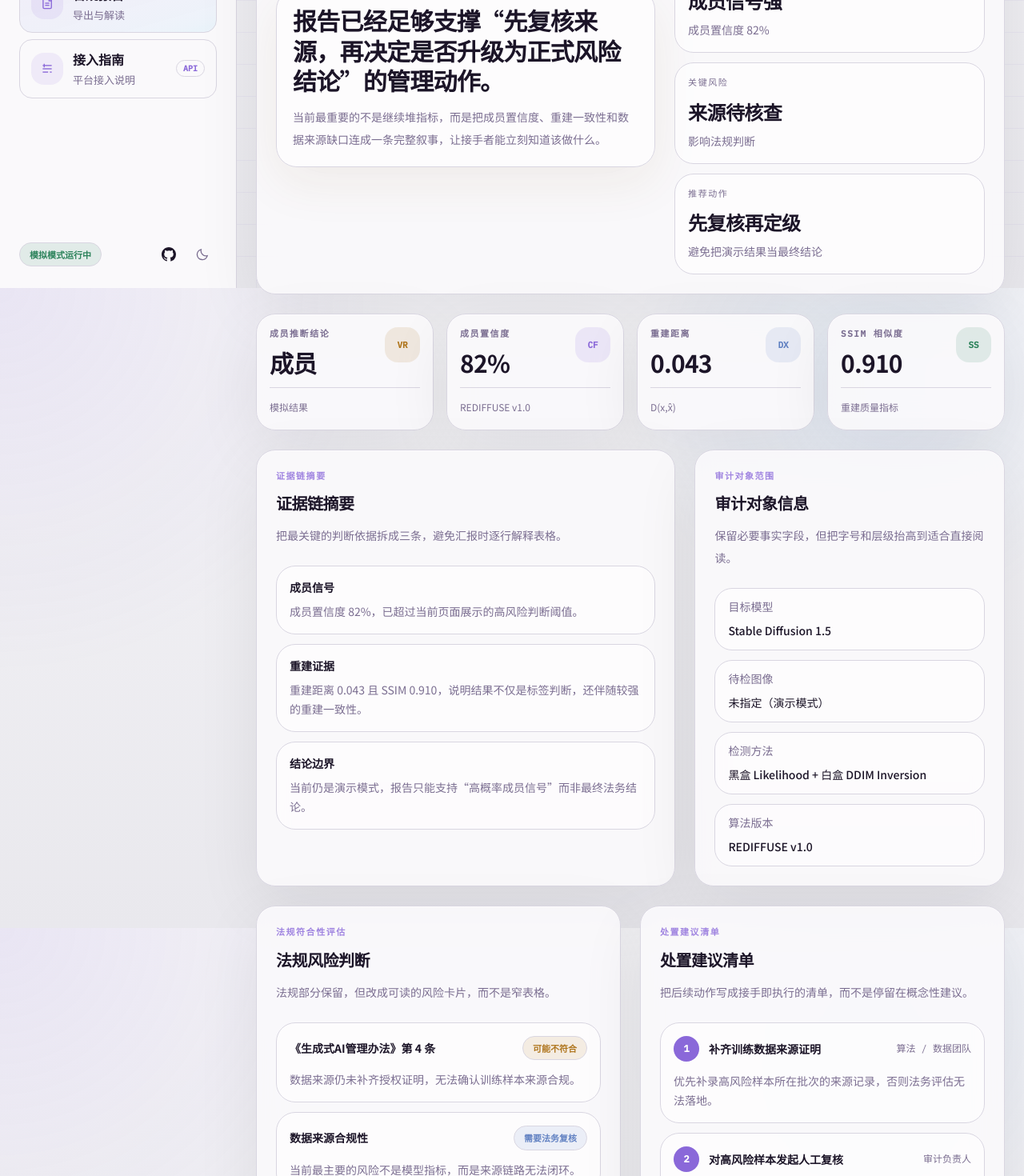
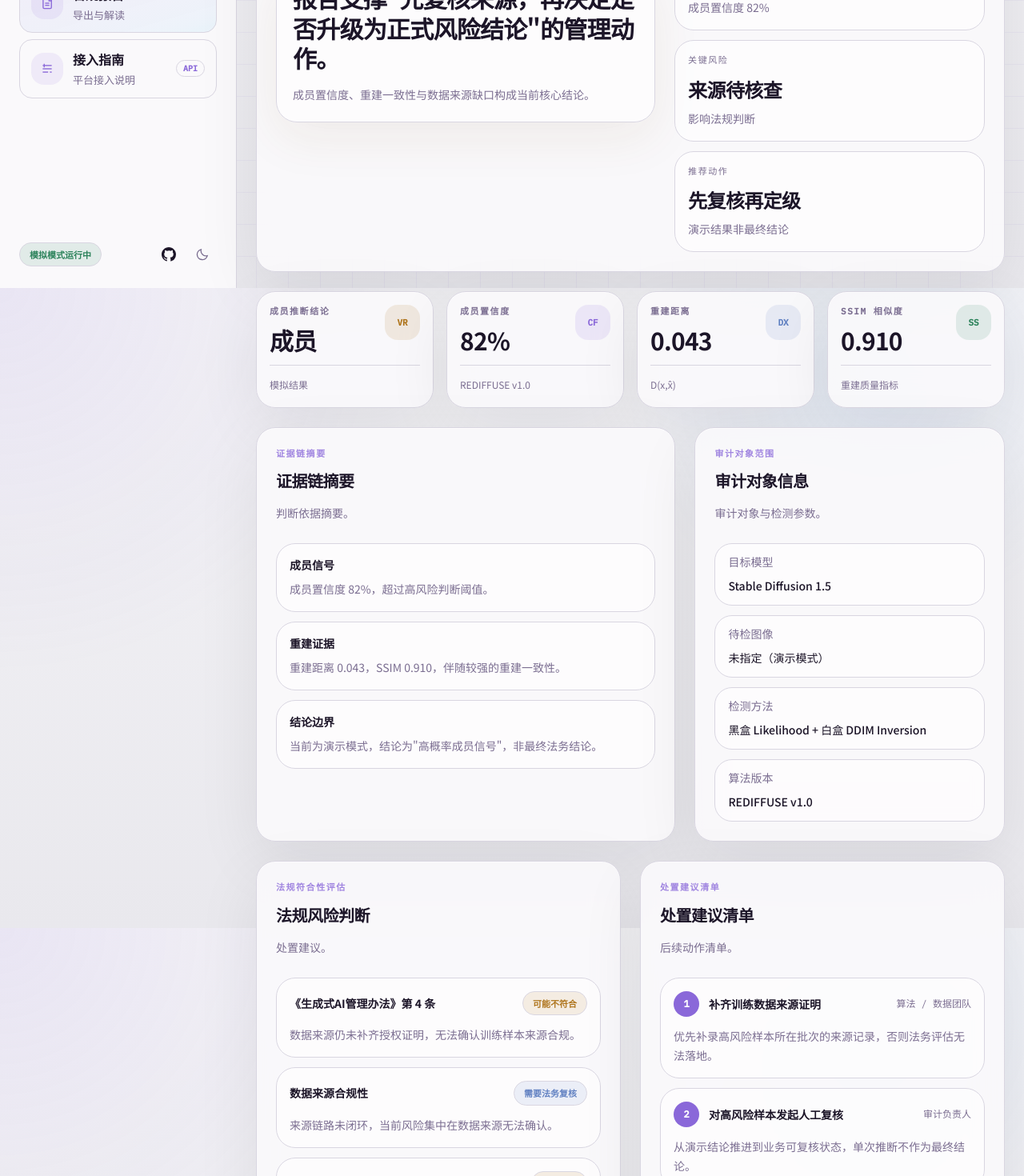
Before and after one commit to DeliciousBuding/DiffAudit-Platform, a Next.js app in the folder apps/web/: page /report in a window 1280 px wide. Shown: the part 440-1910 px from the top of the page at 80% size. Built offline with nearby package versions, Linux system fonts and the light colour scheme.

Commit message:
refactor(frontend): tighten dashboard and report copy

```diff
--- a/apps/web/src/app/(platform)/audit/page.tsx
+++ b/apps/web/src/app/(platform)/audit/page.tsx
@@ -6,7 +6,7 @@ export default function AuditPage() {
     <div className="space-y-6">
       <PageHeader
         title="图像成员推断检测"
-        description="围绕 REDIFFUSE 演示图像上传、参数配置、黑盒/白盒/灰盒方法选择、模拟进度与成员推断结果。"
+        description="上传图像、配置参数、执行成员推断检测并查看结果。"
       />
       <AuditConsole />
     </div>
--- a/apps/web/src/app/(platform)/batch/page.tsx
+++ b/apps/web/src/app/(platform)/batch/page.tsx
@@ -6,7 +6,7 @@ export default function BatchPage() {
     <div className="space-y-6">
       <PageHeader
         title="批量检测"
-        description="演示多张图像加入同一队列后，如何批量执行 REDIFFUSE 成员推断检测并汇总结果。"
+        description="将多张图像加入队列，批量执行成员推断检测并汇总结果。"
       />
       <BatchConsole />
     </div>
--- a/apps/web/src/app/(platform)/report/page.tsx
+++ b/apps/web/src/app/(platform)/report/page.tsx
@@ -20,15 +20,15 @@ const scopeDetails = [
 const evidenceSummary = [
   {
     title: "成员信号",
-    detail: "成员置信度 82%，已超过当前页面展示的高风险判断阈值。",
+    detail: "成员置信度 82%，超过高风险判断阈值。",
   },
   {
     title: "重建证据",
-    detail: "重建距离 0.043 且 SSIM 0.910，说明结果不仅是标签判断，还伴随较强的重建一致性。",
+    detail: "重建距离 0.043，SSIM 0.910，伴随较强的重建一致性。",
   },
   {
     title: "结论边界",
-    detail: "当前仍是演示模式，报告只能支持“高概率成员信号”而非最终法务结论。",
+    detail: '当前为演示模式，结论为"高概率成员信号"，非最终法务结论。',
   },
 ];
 
@@ -42,7 +42,7 @@ const complianceItems = [
   {
     title: "数据来源合规性",
     status: "需要法务复核",
-    note: "当前最主要的风险不是模型指标，而是来源链路无法闭环。",
+    note: "来源链路未闭环，当前风险集中在数据来源无法确认。",
     tone: "info" as const,
   },
   {
@@ -62,12 +62,12 @@ const actionChecklist = [
   {
     title: "对高风险样本发起人工复核",
     owner: "审计负责人",
-    note: "把当前结论从“演示可读”推进到“业务可复核”，避免单次推断直接下最终结论。",
+    note: "从演示结论推进到业务可复核状态，单次推断不作为最终结论。",
   },
   {
     title: "同步法务侧风险说明",
     owner: "法务",
-    note: "明确“成员信号”与“侵权结论”的边界，减少对模型指标的过度解读。",
+    note: '区分"成员信号"与"侵权结论"的边界。',
   },
 ];
 
@@ -76,13 +76,13 @@ export default function ReportPage() {
     <div className="space-y-6">
       <PageHeader
         title="合规报告"
-        description="把结论、证据链和处置建议整理成一页可读摘要，方便演示后直接进入复核或汇报。"
+        description="结论、证据链与处置建议。"
       />
 
       <SectionCard
         eyebrow="执行摘要"
-        title="当前样本表现出高概率成员信号，且需要法务复核数据来源"
-        description="这一页把原本分散在四块表格里的信息压缩成“结论是什么、依据是什么、接下来要做什么”。"
+        title="高概率成员信号，需法务复核数据来源"
+        description="结论、依据与后续动作。"
         className="overflow-hidden bg-[linear-gradient(135deg,hsl(36_95%_94%),transparent_48%),linear-gradient(180deg,color-mix(in_srgb,var(--card)_92%,transparent),color-mix(in_srgb,var(--card)_88%,transparent))] dark:bg-[linear-gradient(135deg,hsl(36_70%_24%/0.45),transparent_52%),linear-gradient(180deg,hsl(220_13%_15%/0.92),hsl(220_13%_14%/0.88))]"
       >
         <div className="grid gap-6 xl:grid-cols-[1.1fr_0.9fr]">
@@ -95,10 +95,10 @@ export default function ReportPage() {
 
             <div className="rounded-[26px] border border-[color:var(--warning-soft)] bg-white/60 p-5 shadow-[0_20px_60px_hsl(30_60%_28%/0.08)] dark:bg-white/6">
               <div className="text-[30px] font-semibold leading-tight tracking-tight">
-                报告已经足够支撑“先复核来源，再决定是否升级为正式风险结论”的管理动作。
+                报告支撑&quot;先复核来源，再决定是否升级为正式风险结论&quot;的管理动作。
               </div>
               <p className="mt-3 max-w-[58ch] text-sm leading-7 text-muted-foreground">
-                当前最重要的不是继续堆指标，而是把成员置信度、重建一致性和数据来源缺口连成一条完整叙事，让接手者能立刻知道该做什么。
+                成员置信度、重建一致性与数据来源缺口构成当前核心结论。
               </p>
             </div>
           </div>
@@ -106,7 +106,7 @@ export default function ReportPage() {
           <div className="grid gap-3 sm:grid-cols-3 xl:grid-cols-1">
             <SummaryTile label="当前结论" value="成员信号强" sub="成员置信度 82%" />
             <SummaryTile label="关键风险" value="来源待核查" sub="影响法规判断" />
-            <SummaryTile label="推荐动作" value="先复核再定级" sub="避免把演示结果当最终结论" />
+            <SummaryTile label="推荐动作" value="先复核再定级" sub="演示结果非最终结论" />
           </div>
         </div>
       </SectionCard>
@@ -121,7 +121,7 @@ export default function ReportPage() {
         <SectionCard
           eyebrow="证据链摘要"
           title="证据链摘要"
-          description="把最关键的判断依据拆成三条，避免汇报时逐行解释表格。"
+          description="判断依据摘要。"
         >
           <div className="space-y-3">
             {evidenceSummary.map((item) => (
@@ -139,7 +139,7 @@ export default function ReportPage() {
         <SectionCard
           eyebrow="审计对象范围"
           title="审计对象信息"
-          description="保留必要事实字段，但把字号和层级抬高到适合直接阅读。"
+          description="审计对象与检测参数。"
         >
           <div className="space-y-3">
             {scopeDetails.map((item) => (
@@ -153,7 +153,7 @@ export default function ReportPage() {
         <SectionCard
           eyebrow="法规符合性评估"
           title="法规风险判断"
-          description="法规部分保留，但改成可读的风险卡片，而不是窄表格。"
+          description="处置建议。"
         >
           <div className="space-y-3">
             {complianceItems.map((item) => (
@@ -174,7 +174,7 @@ export default function ReportPage() {
         <SectionCard
           eyebrow="处置建议清单"
           title="处置建议清单"
-          description="把后续动作写成接手即执行的清单，而不是停留在概念性建议。"
+          description="后续动作清单。"
         >
           <div className="space-y-3">
             {actionChecklist.map((item, index) => (
--- a/apps/web/src/components/batch-console.tsx
+++ b/apps/web/src/components/batch-console.tsx
@@ -76,7 +76,7 @@ export function BatchConsole() {
       <SectionCard
         eyebrow="Batch mode"
         title="REDIFFUSE 批量检测"
-        description="批量页用于组织多张图像的成员推断任务，方便对同批次样本进行统一比较和风险回顾。"
+        description="组织多张图像的成员推断任务，按批次统一比较和风险回顾。"
       >
         <div className="rounded-[28px] border border-dashed border-primary/25 bg-primary/6 px-6 py-10 text-center">
           <div className="text-base font-semibold">点击或拖拽多张图像到此处</div>
```
Also changed, not shown: apps/web/src/app/(platform)/dashboard/page.tsx (+17 -17 lines), 1 other file (tests, documents, lock files or other folders).
